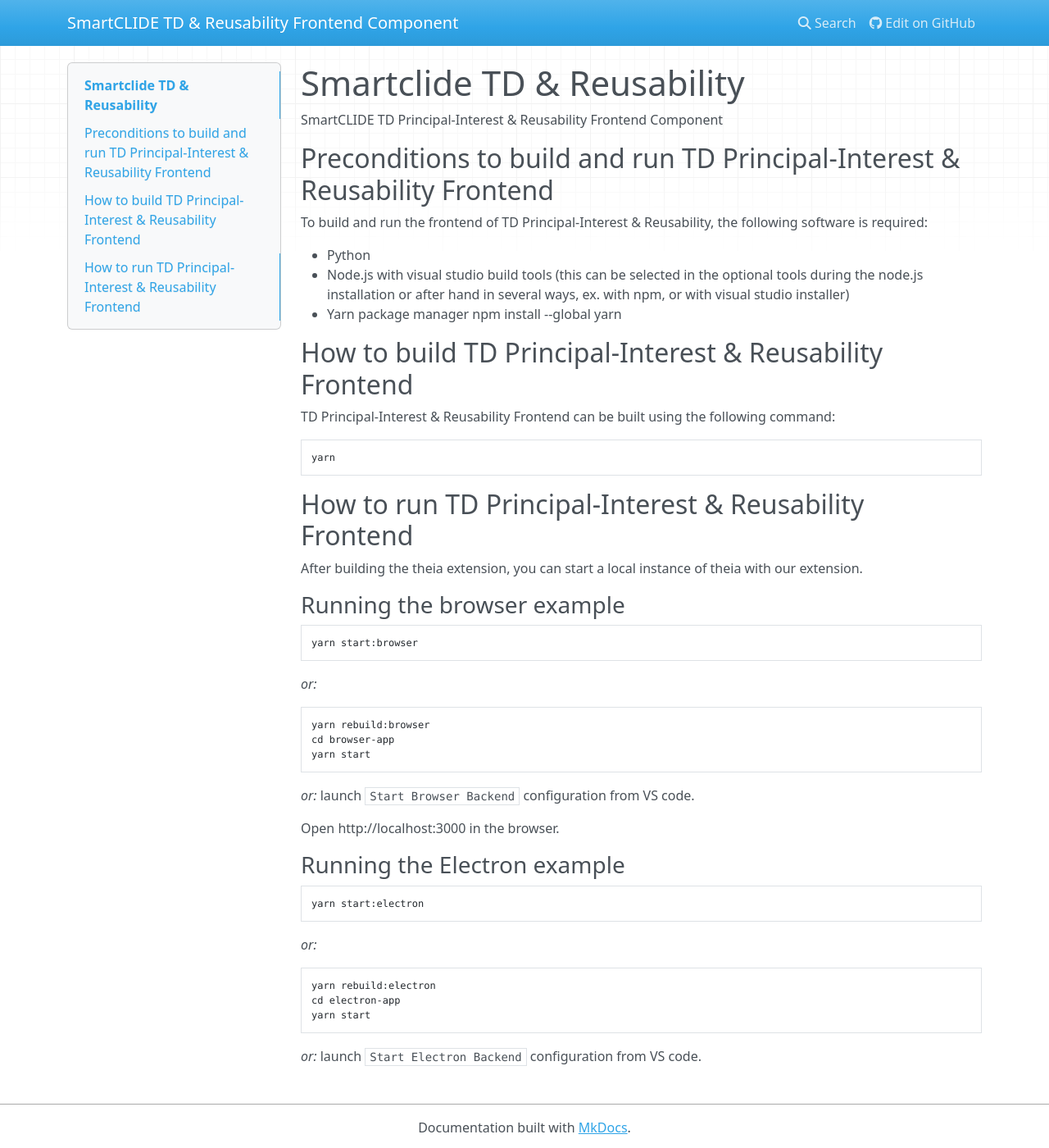
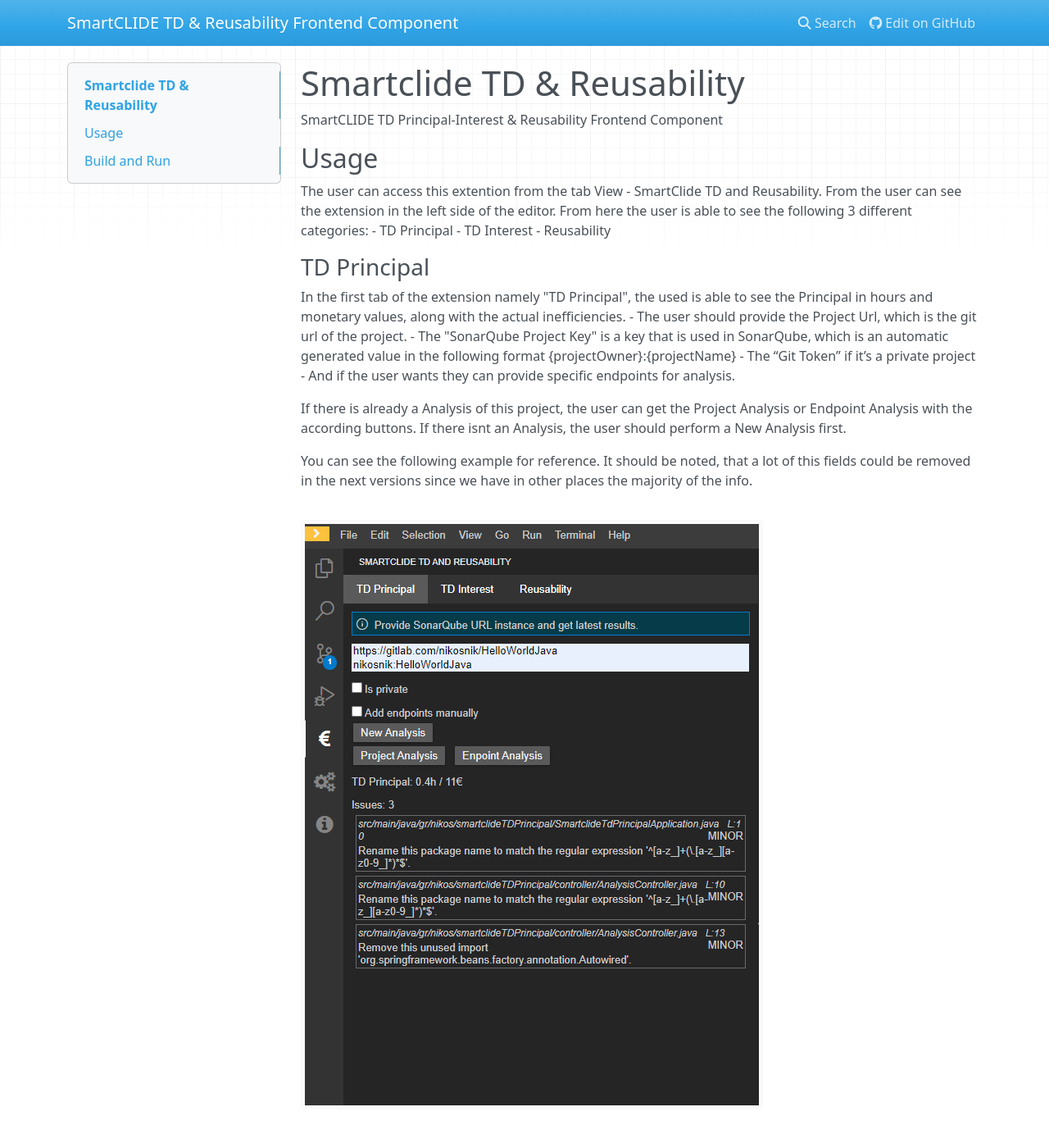
Before and after one commit to nikosnikolaidis/smartclide-td-reusability-theia, an MkDocs documentation site: the page built from docs/index.md, in a window 1280 px wide and 1400 px high. Shown: the whole window at 82% size. Built offline with MkDocs 1.6.1, drawn with Linux system fonts in a browser that asks for light colours; nearby versions of some CDN libraries; some of the changed text lies outside the part shown.

Commit message:
Improve docs and functionality (#24)
* Remove SonarQube Project Key and rename a bit the buttons

* Improve documentation, from users point of view

* Improve documentation, add images

````diff
--- a/docs/index.md
+++ b/docs/index.md
@@ -1,7 +1,55 @@
 # Smartclide TD & Reusability
 SmartCLIDE TD Principal-Interest & Reusability Frontend Component
 
-## Preconditions to build and run TD Principal-Interest & Reusability Frontend
+## Usage
+
+The user can access this extention from the tab View - SmartClide TD and Reusability.
+From the user can see the extension in the left side of the editor.
+From here the user is able to see the following 3 different categories:
+- TD Principal
+- TD Interest
+- Reusability
+
+### TD Principal
+
+In the first tab of the extension namely "TD Principal", the used is able to see the Principal in hours and monetary values, along with the actual inefficiencies.
+- The user should provide the Project Url, which is the git url of the project.
+- The "SonarQube Project Key" is a key that is used in SonarQube, which is an automatic generated value in the following format {projectOwner}:{projectName}
+- The “Git Token” if it’s a private project
+- And if the user wants they can provide specific endpoints for analysis.
+
+If there is already a Analysis of this project, the user can get the Project Analysis or Endpoint Analysis with the according buttons. If there isnt an Analysis, the user should perform a New Analysis first.
+
+You can see the following example for reference. It should be noted, that a lot of this fields could be removed in the next versions since we have in other places the majority of the info.
+
+![img.png](./images/td_principal.png)
+
+
+### TD Interest
+
+In the second tab namely "TD Interest", the user can provide the following:
+- The Project Url, which is the git url of the project
+- The “Git Token” if it’s a private project
+
+If there is already an interest analysis the used can get it, through the "Load Interest" button. Or if there are new commits they can select "Analyze Interest" in order to get up to date.
+
+|              Files               |              Evolution               |
+|:-------------------------------------:|:-----------------------------------:|
+| ![img.png](./images/td_interest_1.png) | ![img.png](./images/td_interest_2.png) |
+
+### Reusability
+
+In the final tab, the user should provide the Project Url, and given the Interest Analysis that have already been made, the reusablity values are calculated.
+
+|              Files               |              Evolution               |
+|:-------------------------------------:|:-----------------------------------:|
+| ![img.png](./images/reusability_1.png) | ![img.png](./images/reusability_2.png) |
+
+<br/>
+
+## Build and Run
+
+### Preconditions to build and run
 
 To build and run the frontend of TD Principal-Interest & Reusability, the following software is required:
 
@@ -10,7 +58,7 @@ To build and run the frontend of TD Principal-Interest & Reusability, the follow
 - Yarn package manager npm install --global yarn
 
 
-## How to build TD Principal-Interest & Reusability Frontend
+### How to build TD Principal-Interest & Reusability Frontend
 
 TD Principal-Interest & Reusability Frontend can be built using the following command:
 
@@ -18,7 +66,7 @@ TD Principal-Interest & Reusability Frontend can be built using the following co
 yarn
 ```
 
-## How to run TD Principal-Interest & Reusability Frontend
+### How to run TD Principal-Interest & Reusability Frontend
 
 After building the theia extension, you can start a local instance of theia with our extension.
 
@@ -39,19 +87,3 @@ yarn start
 *or:* launch `Start Browser Backend` configuration from VS code.
 
 Open http://localhost:3000 in the browser.
-
-### Running the Electron example
-
-```shell
-yarn start:electron
-```
-
-*or:*
-
-```shell
-yarn rebuild:electron
-cd electron-app
-yarn start
-```
-
-*or:* launch `Start Electron Backend` configuration from VS code.
````
Also changed, not shown: docs/images/reusability_1.png (added), docs/images/reusability_2.png (added), docs/images/td_interest_1.png (added), docs/images/td_interest_2.png (added), docs/images/td_principal.png (added), 2 other files.
